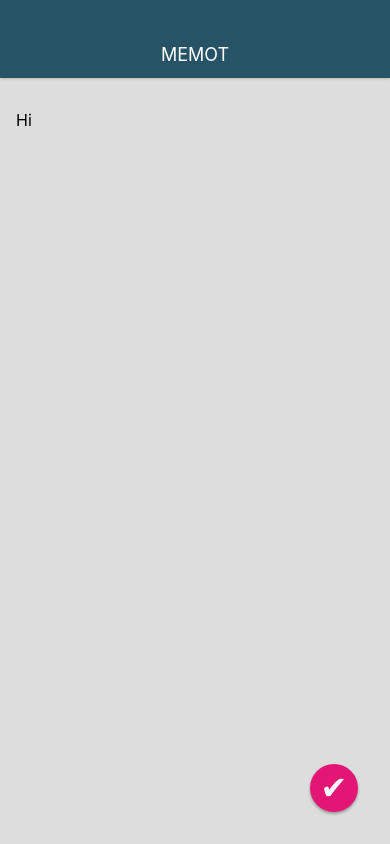
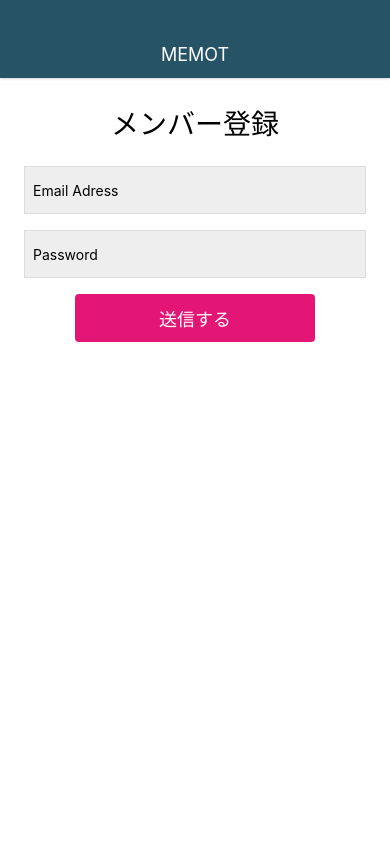
Before and after one commit to yukendev/MemoApp, a React Native app: screen / in a window 390 px wide. Built offline with nearby package versions, Linux system fonts and the light colour scheme.

Commit message:
Create Login and Signup screen

```diff
--- a/App.js
+++ b/App.js
@@ -3,13 +3,15 @@
 import MemoDetailScreen from "./src/screens/MemoDetailScreen";
 import MemoListScreen from "./src/screens/MemoListScreen";
 import MemoEditScreen from "./src/screens/MemoEditScreen";
+import LoginScreen from "./src/screens/LoginScreen";
+import SignupScreen from "./src/screens/SignupScreen";
 import Appbar from "./src/components/Appbar";
 
 export default function App() {
   return (
     <View style={styles.container}>
       <Appbar />
-      <MemoEditScreen />
+      <SignupScreen />
     </View>
   );
 }
--- /dev/null
+++ b/src/screens/LoginScreen.js
@@ -0,0 +1,64 @@
+import React from "react";
+import {
+  StyleSheet,
+  View,
+  TextInput,
+  Text,
+  TouchableHighlight,
+} from "react-native";
+
+class LoginScreen extends React.Component {
+  render() {
+    return (
+      <View style={styles.container}>
+        <Text style={styles.title}>ログイン</Text>
+        <TextInput style={styles.input} value="Email Adress" />
+        <TextInput style={styles.input} value="Password" />
+        <TouchableHighlight
+          style={styles.button}
+          onPress={() => {}}
+          underlayColor="#C70F66"
+        >
+          <Text style={styles.buttonTitle}>ログインする</Text>
+        </TouchableHighlight>
+      </View>
+    );
+  }
+}
+
+const styles = StyleSheet.create({
+  container: {
+    flex: 1,
+    width: "100%",
+    padding: 24,
+    backgroundColor: "#fff",
+  },
+  input: {
+    backgroundColor: "#eee",
+    height: 48,
+    marginBottom: 16,
+    borderWidth: 1,
+    borderColor: "#DDD",
+    padding: 8,
+  },
+  title: {
+    fontSize: 28,
+    alignSelf: "center",
+    marginBottom: 24,
+  },
+  button: {
+    backgroundColor: "#E31676",
+    height: 48,
+    borderRadius: 4,
+    justifyContent: "center",
+    alignItems: "center",
+    width: "70%",
+    alignSelf: "center",
+  },
+  buttonTitle: {
+    color: "#fff",
+    fontSize: 18,
+  },
+});
+
+export default LoginScreen;
--- /dev/null
+++ b/src/screens/SignupScreen.js
@@ -0,0 +1,64 @@
+import React from "react";
+import {
+  StyleSheet,
+  View,
+  TextInput,
+  Text,
+  TouchableHighlight,
+} from "react-native";
+
+class SignupScreen extends React.Component {
+  render() {
+    return (
+      <View style={styles.container}>
+        <Text style={styles.title}>メンバー登録</Text>
+        <TextInput style={styles.input} value="Email Adress" />
+        <TextInput style={styles.input} value="Password" />
+        <TouchableHighlight
+          style={styles.button}
+          onPress={() => {}}
+          underlayColor="#C70F66"
+        >
+          <Text style={styles.buttonTitle}>送信する</Text>
+        </TouchableHighlight>
+      </View>
+    );
+  }
+}
+
+const styles = StyleSheet.create({
+  container: {
+    flex: 1,
+    width: "100%",
+    padding: 24,
+    backgroundColor: "#fff",
+  },
+  input: {
+    backgroundColor: "#eee",
+    height: 48,
+    marginBottom: 16,
+    borderWidth: 1,
+    borderColor: "#DDD",
+    padding: 8,
+  },
+  title: {
+    fontSize: 28,
+    alignSelf: "center",
+    marginBottom: 24,
+  },
+  button: {
+    backgroundColor: "#E31676",
+    height: 48,
+    borderRadius: 4,
+    justifyContent: "center",
+    alignItems: "center",
+    width: "70%",
+    alignSelf: "center",
+  },
+  buttonTitle: {
+    color: "#fff",
+    fontSize: 18,
+  },
+});
+
+export default SignupScreen;
```
